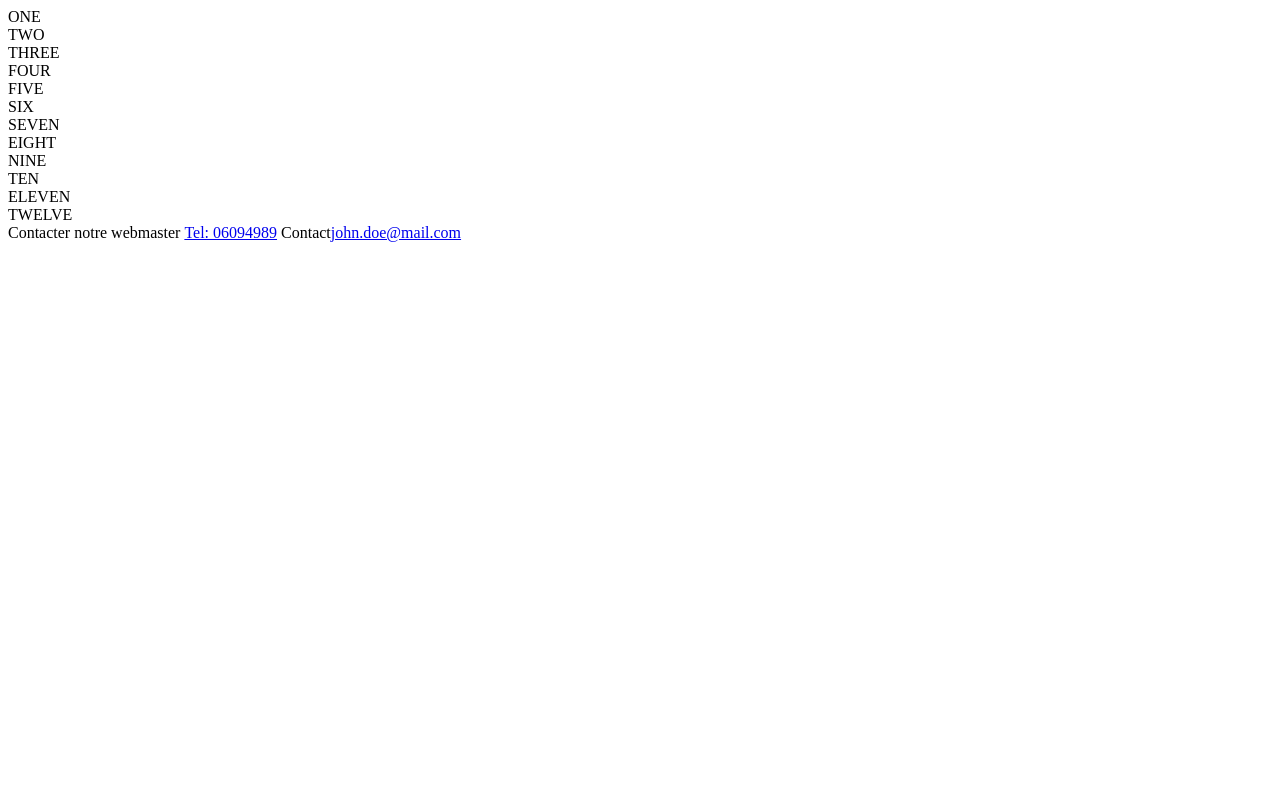
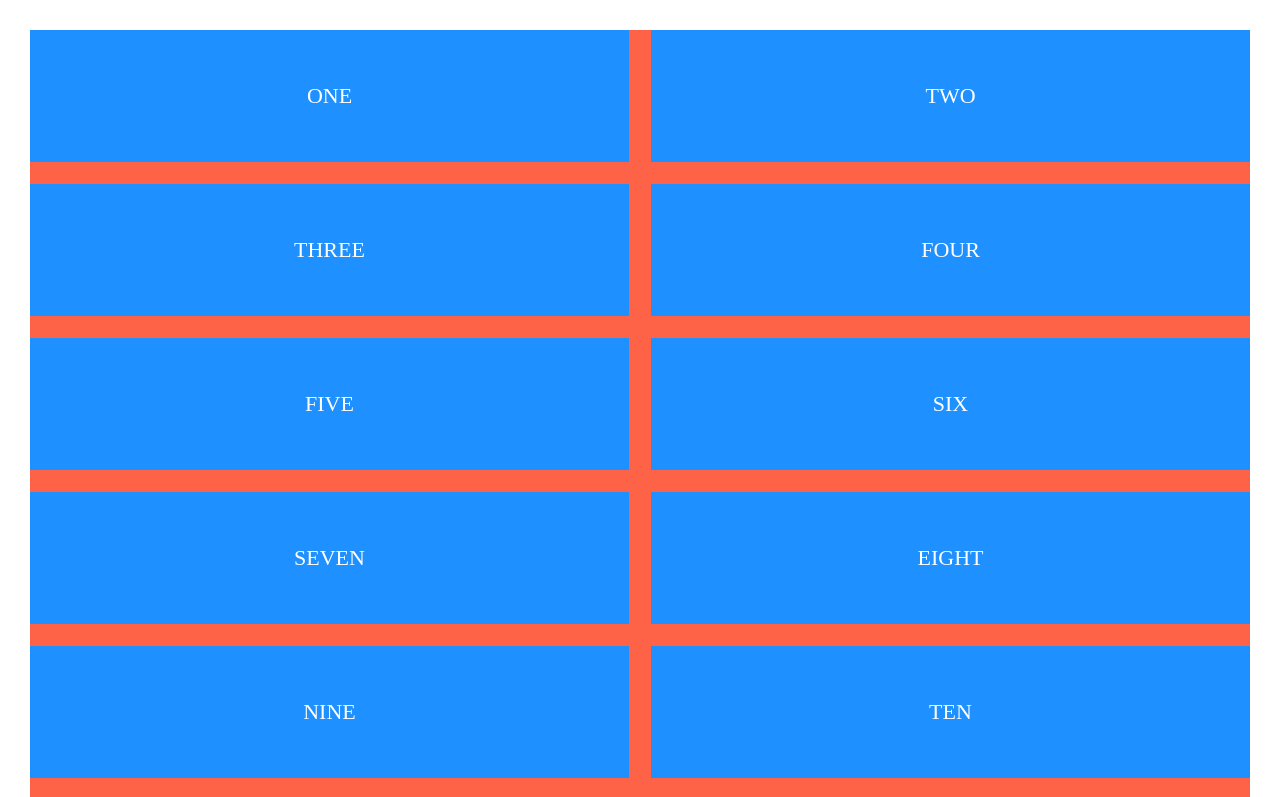
Before and after one commit to Web-God/greta-project, a plain HTML site: page index.html in a window 1280 px wide. Shown: the top 797 px of the page. Drawn offline with Linux system fonts and the light colour scheme.

Commit message:
Add styling

```diff
--- /dev/null
+++ b/css/style.css
@@ -0,0 +1,33 @@
+/*
+Une fois que le parent possède display : grid,
+Toute la magie vient de l'ajustement de grid-template-columns : repeat(NUM_COLUMNS, 1fr)
+Pour les différents points de rupture des médias (@media (min-width : SOME_WIDTH){}).
+*/
+html { font-size: 22px; }
+body { padding: 1rem; }
+
+.card {
+  background-color: dodgerblue;
+  color: white;
+  padding: 1rem;
+  height: 4rem;
+  display: flex;
+  justify-content: center;
+  align-items: center;
+}
+#container {
+  background-color: tomato;
+  max-width: 1300px;
+  margin: 0 auto;
+  display: grid;
+  grid-gap: 1rem;
+  grid-template-columns: repeat(auto-fit, minmax(400px, 1fr));
+}
+/*
+@media (min-width: 600px) {
+  #container { grid-template-columns: repeat(2, 1fr); }
+}
+@media (min-width: 900px) {
+  #container { grid-template-columns: repeat(3, 1fr); }
+}
+*/
--- a/index.html
+++ b/index.html
@@ -4,6 +4,7 @@
     <meta charset="UTF-8">
     <meta http-equiv="X-UA-Compatible" content="IE=edge">
     <meta name="viewport" content="width=device-width, initial-scale=1.0">
+    <link rel="stylesheet" href="css/style.css">
     <title>CSS GRID Responsive</title>
 </head>
 <body>
```
